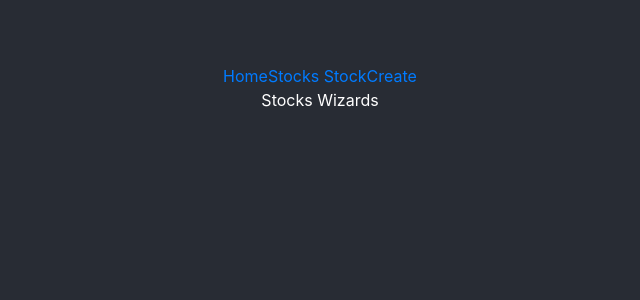
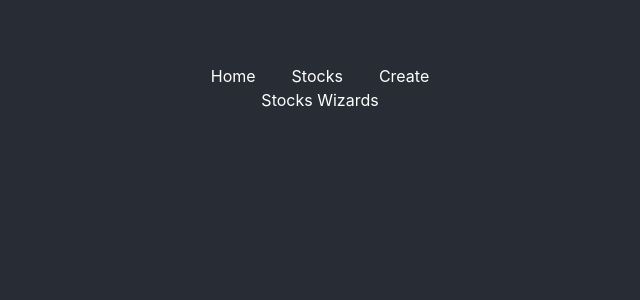
Before and after one commit to ianbumatay/stocks_picker_frontend, a React (Create React App) app: page / in a window 1280 px wide. Shown: the top 300 px of the page, without its empty margins (320-960 px from the left). Built offline with nearby package versions, Linux system fonts and the light colour scheme; no server answers.

Commit message:
build navigation bar

```diff
--- a/src/Components/NavBar.js
+++ b/src/Components/NavBar.js
@@ -3,12 +3,22 @@ import {NavLink} from 'react-router-dom'
 
 const NavBar = () => {
 
+    const link = {
+        width: '100px',
+        padding: '12px',
+        margin: '0 6px 6px',
+        textDecoration: 'none',
+        color:'white',
+    }
+
     return(
         <div>
-            <NavLink to="/">Home</NavLink>
-            <NavLink to="/stocks">Stocks</NavLink>
-            <NavLink to="/stocks/;id"> Stock</NavLink>
-            <NavLink to="/stocks/new">Create</NavLink>
+            <span>
+                <NavLink exact to="/" style={link} activeStyle={{backround: "bluegreen"}}>Home</NavLink>
+                <NavLink exact to="/stocks" style={link} activeStyle={{backround: "bluegreen"}}>Stocks</NavLink>
+                <NavLink exact to="/stocks/new"style={link} activeStyle={{backround: "bluegreen"}}>Create</NavLink>
+            </span>
+
         </div>
     )
 }
--- a/src/Containers/StocksPage.js
+++ b/src/Containers/StocksPage.js
@@ -21,8 +21,8 @@ class StockPage extends Component {
         return(
             <div>
                 <NavBar/>
-                 <Home exact path="/" component={Home}/>
                 <Switch>
+                    <Route exact path="/" component={Home}/>
                     <Route exact path='/stocks/new' component={StocksForm} />
                     <Route exact path="/stocks/:id" render={( (routerProps) =>
                         <Stock stock={this.props.stocks.find( stock => stock.id === parseInt(routerProps.match.params.id) )} /> )}
```
